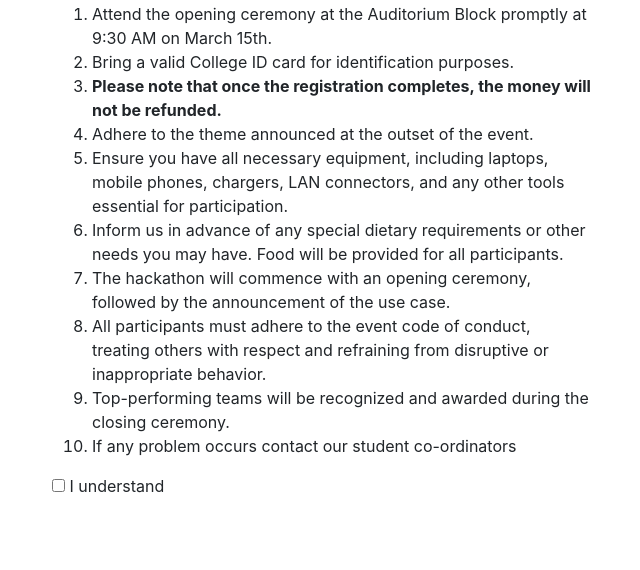
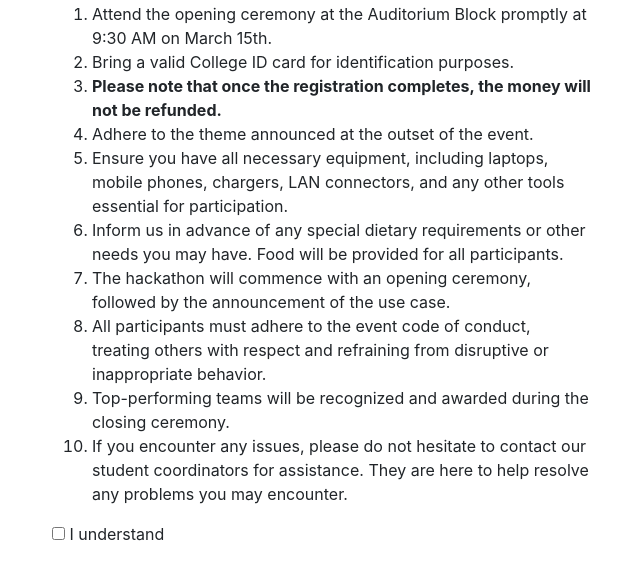
Before and after one commit to Midhunsrisai0/Avinya2K24, a plain HTML site: page index.html in a window 1280 px wide. Shown: the part 412-982 px from the top of the page, without its empty margins (318-958 px from the left). Before the commit the page ends 934 px from the top, so only its background shows below. Drawn offline with nearby package versions, Linux system fonts and the light colour scheme.

Commit message:
Update index.html

```diff
--- a/index.html
+++ b/index.html
@@ -30,7 +30,7 @@
                     <li>The hackathon will commence with an opening ceremony, followed by the announcement of the use case.</li>
                     <li>All participants must adhere to the event code of conduct, treating others with respect and refraining from disruptive or inappropriate behavior.</li>
                     <li>Top-performing teams will be recognized and awarded during the closing ceremony.</li>
-                    <li>If any problem occurs contact our student co-ordinators</li>
+                    <li>If you encounter any issues, please do not hesitate to contact our student coordinators for assistance. They are here to help resolve any problems you may encounter.</li>
                 </ol>
                 <form action="">
                     <div class="form-group">
```
